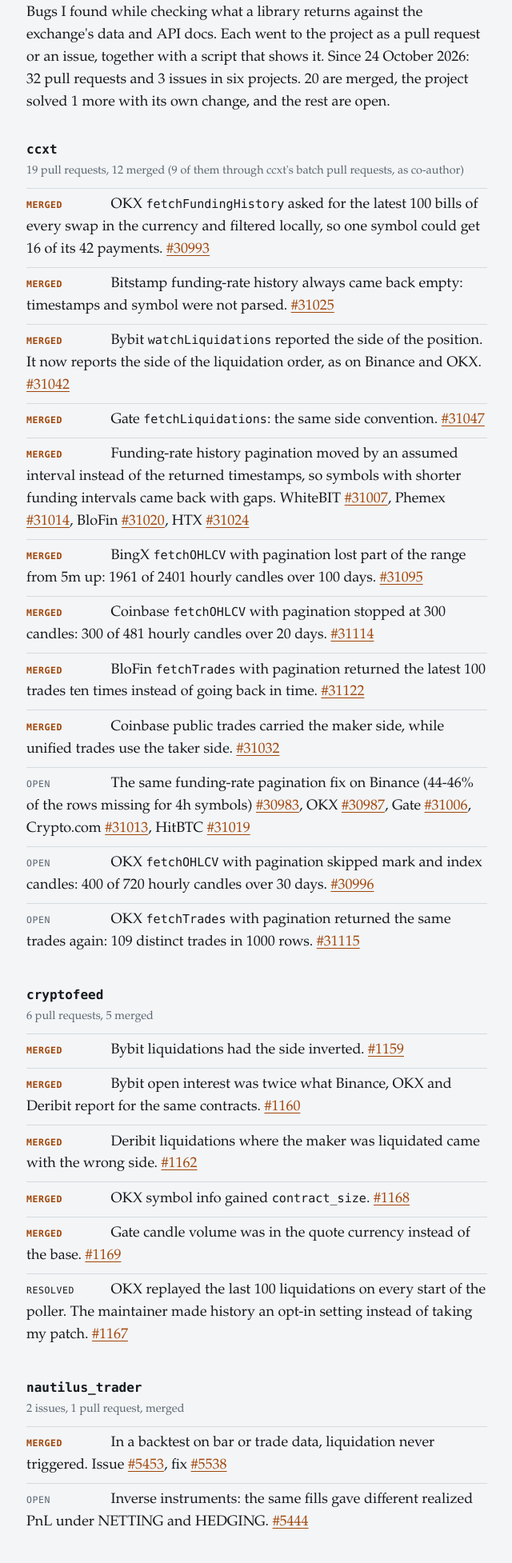
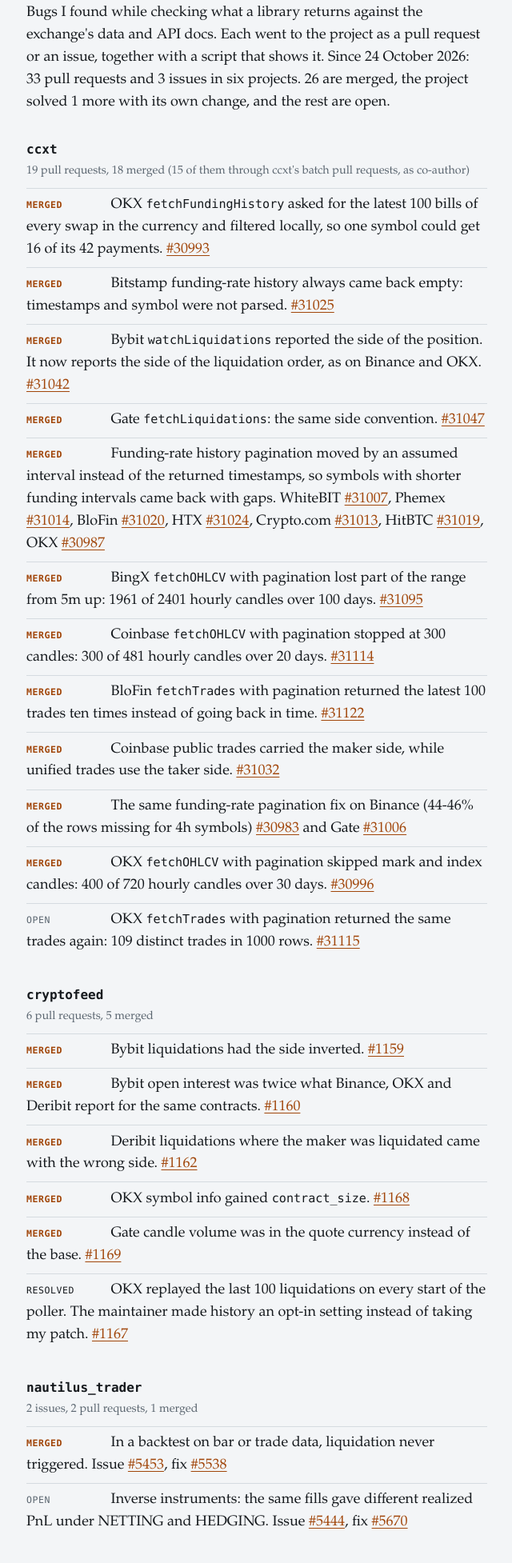
Before and after one commit to stooq1/stooq1.github.io, a plain HTML site: page patches/index.html in a window 1280 px wide. Shown: the part 134-2088 px from the top of the page at 80% size, without its empty margins (319-959 px from the left). Drawn offline with Linux system fonts and the light colour scheme.

Commit message:
Patches: ccxt batch merges and the nautilus pull request; status as of 17 November

```diff
--- a/patches/index.html
+++ b/patches/index.html
@@ -18,22 +18,22 @@
 </nav>
 
 <h1>Patches to trading libraries</h1>
-<p>Bugs I found while checking what a library returns against the exchange's data and API docs. Each went to the project as a pull request or an issue, together with a script that shows it. Since 24 October 2026: 32 pull requests and 3 issues in six projects. 20 are merged, the project solved 1 more with its own change, and the rest are open.</p>
+<p>Bugs I found while checking what a library returns against the exchange's data and API docs. Each went to the project as a pull request or an issue, together with a script that shows it. Since 24 October 2026: 33 pull requests and 3 issues in six projects. 26 are merged, the project solved 1 more with its own change, and the rest are open.</p>
 
 <h3>ccxt</h3>
-<p class="sub">19 pull requests, 12 merged (9 of them through ccxt's batch pull requests, as co-author)</p>
+<p class="sub">19 pull requests, 18 merged (15 of them through ccxt's batch pull requests, as co-author)</p>
 <ul class="log">
   <li><span class="st merged">merged</span>OKX <code>fetchFundingHistory</code> asked for the latest 100 bills of every swap in the currency and filtered locally, so one symbol could get 16 of its 42 payments. <a href="https://github.com/ccxt/ccxt/pull/30993">#30993</a></li>
   <li><span class="st merged">merged</span>Bitstamp funding-rate history always came back empty: timestamps and symbol were not parsed. <a href="https://github.com/ccxt/ccxt/pull/31025">#31025</a></li>
   <li><span class="st merged">merged</span>Bybit <code>watchLiquidations</code> reported the side of the position. It now reports the side of the liquidation order, as on Binance and OKX. <a href="https://github.com/ccxt/ccxt/pull/31042">#31042</a></li>
   <li><span class="st merged">merged</span>Gate <code>fetchLiquidations</code>: the same side convention. <a href="https://github.com/ccxt/ccxt/pull/31047">#31047</a></li>
-  <li><span class="st merged">merged</span>Funding-rate history pagination moved by an assumed interval instead of the returned timestamps, so symbols with shorter funding intervals came back with gaps. WhiteBIT <a href="https://github.com/ccxt/ccxt/pull/31007">#31007</a>, Phemex <a href="https://github.com/ccxt/ccxt/pull/31014">#31014</a>, BloFin <a href="https://github.com/ccxt/ccxt/pull/31020">#31020</a>, HTX <a href="https://github.com/ccxt/ccxt/pull/31024">#31024</a></li>
+  <li><span class="st merged">merged</span>Funding-rate history pagination moved by an assumed interval instead of the returned timestamps, so symbols with shorter funding intervals came back with gaps. WhiteBIT <a href="https://github.com/ccxt/ccxt/pull/31007">#31007</a>, Phemex <a href="https://github.com/ccxt/ccxt/pull/31014">#31014</a>, BloFin <a href="https://github.com/ccxt/ccxt/pull/31020">#31020</a>, HTX <a href="https://github.com/ccxt/ccxt/pull/31024">#31024</a>, Crypto.com <a href="https://github.com/ccxt/ccxt/pull/31013">#31013</a>, HitBTC <a href="https://github.com/ccxt/ccxt/pull/31019">#31019</a>, OKX <a href="https://github.com/ccxt/ccxt/pull/30987">#30987</a></li>
   <li><span class="st merged">merged</span>BingX <code>fetchOHLCV</code> with pagination lost part of the range from 5m up: 1961 of 2401 hourly candles over 100 days. <a href="https://github.com/ccxt/ccxt/pull/31095">#31095</a></li>
   <li><span class="st merged">merged</span>Coinbase <code>fetchOHLCV</code> with pagination stopped at 300 candles: 300 of 481 hourly candles over 20 days. <a href="https://github.com/ccxt/ccxt/pull/31114">#31114</a></li>
   <li><span class="st merged">merged</span>BloFin <code>fetchTrades</code> with pagination returned the latest 100 trades ten times instead of going back in time. <a href="https://github.com/ccxt/ccxt/pull/31122">#31122</a></li>
   <li><span class="st merged">merged</span>Coinbase public trades carried the maker side, while unified trades use the taker side. <a href="https://github.com/ccxt/ccxt/pull/31032">#31032</a></li>
-  <li><span class="st">open</span>The same funding-rate pagination fix on Binance (44-46% of the rows missing for 4h symbols) <a href="https://github.com/ccxt/ccxt/pull/30983">#30983</a>, OKX <a href="https://github.com/ccxt/ccxt/pull/30987">#30987</a>, Gate <a href="https://github.com/ccxt/ccxt/pull/31006">#31006</a>, Crypto.com <a href="https://github.com/ccxt/ccxt/pull/31013">#31013</a>, HitBTC <a href="https://github.com/ccxt/ccxt/pull/31019">#31019</a></li>
-  <li><span class="st">open</span>OKX <code>fetchOHLCV</code> with pagination skipped mark and index candles: 400 of 720 hourly candles over 30 days. <a href="https://github.com/ccxt/ccxt/pull/30996">#30996</a></li>
+  <li><span class="st merged">merged</span>The same funding-rate pagination fix on Binance (44-46% of the rows missing for 4h symbols) <a href="https://github.com/ccxt/ccxt/pull/30983">#30983</a> and Gate <a href="https://github.com/ccxt/ccxt/pull/31006">#31006</a></li>
+  <li><span class="st merged">merged</span>OKX <code>fetchOHLCV</code> with pagination skipped mark and index candles: 400 of 720 hourly candles over 30 days. <a href="https://github.com/ccxt/ccxt/pull/30996">#30996</a></li>
   <li><span class="st">open</span>OKX <code>fetchTrades</code> with pagination returned the same trades again: 109 distinct trades in 1000 rows. <a href="https://github.com/ccxt/ccxt/pull/31115">#31115</a></li>
 </ul>
 
@@ -49,10 +49,10 @@
 </ul>
 
 <h3>nautilus_trader</h3>
-<p class="sub">2 issues, 1 pull request, merged</p>
+<p class="sub">2 issues, 2 pull requests, 1 merged</p>
 <ul class="log">
   <li><span class="st merged">merged</span>In a backtest on bar or trade data, liquidation never triggered. Issue <a href="https://github.com/nautechsystems/nautilus_trader/issues/5453">#5453</a>, fix <a href="https://github.com/nautechsystems/nautilus_trader/pull/5538">#5538</a></li>
-  <li><span class="st">open</span>Inverse instruments: the same fills gave different realized PnL under NETTING and HEDGING. <a href="https://github.com/nautechsystems/nautilus_trader/issues/5444">#5444</a></li>
+  <li><span class="st">open</span>Inverse instruments: the same fills gave different realized PnL under NETTING and HEDGING. Issue <a href="https://github.com/nautechsystems/nautilus_trader/issues/5444">#5444</a>, fix <a href="https://github.com/nautechsystems/nautilus_trader/pull/5670">#5670</a></li>
 </ul>
 
 <h3>vectorbt</h3>
@@ -76,7 +76,7 @@
   <li><span class="st">open</span>Gate.io spot candles: a window of 1000 intervals asked for 1001 points and got HTTP 400. <a href="https://github.com/hummingbot/hummingbot/pull/8514">#8514</a></li>
 </ul>
 
-<footer>Status from GitHub, 13 November 2026 · <a href="/contact/">mail@stooq1.com</a></footer>
+<footer>Status from GitHub, 17 November 2026 · <a href="/contact/">mail@stooq1.com</a></footer>
 </div>
 <!-- Cloudflare Web Analytics --><script defer src='https://static.cloudflareinsights.com/beacon.min.js' data-cf-beacon='{"token": "bb394191bb7a4469993af38532fe375f"}'></script><!-- End Cloudflare Web Analytics -->
 </body>
```
Also changed, not shown: index.html (+1 -1 lines).
